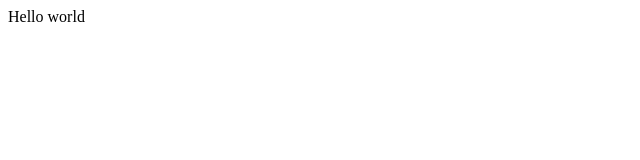
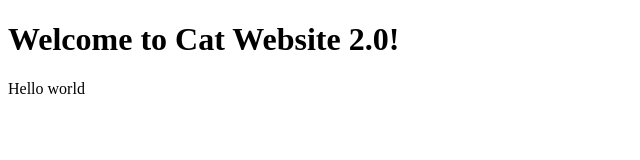
Before and after one commit to zehongharryqu/cat-website-again, a plain HTML site: page index.html in a window 1280 px wide. Shown: the whole page, without its empty margins (0-640 px from the left). Drawn offline with Linux system fonts and the light colour scheme.

Commit message:
initialize website

```diff
--- a/index.html
+++ b/index.html
@@ -4,11 +4,12 @@
 <head>
   <meta charset="utf-8">
   <meta name="viewport" content="width=device-width">
-  <title>replit</title>
+  <title>Cat Website Again</title>
   <link href="style.css" rel="stylesheet" type="text/css" />
 </head>
 
 <body>
+  <h1>Welcome to Cat Website 2.0!</h1>
   Hello world
   <script src="script.js"></script>
 </body>
```
